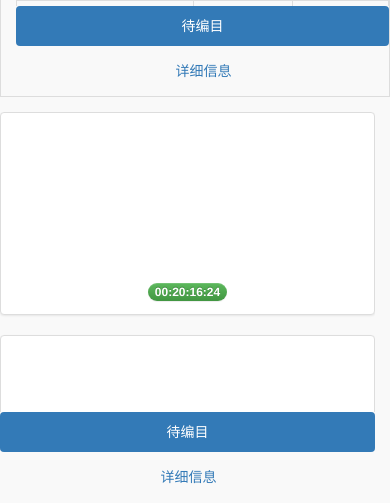
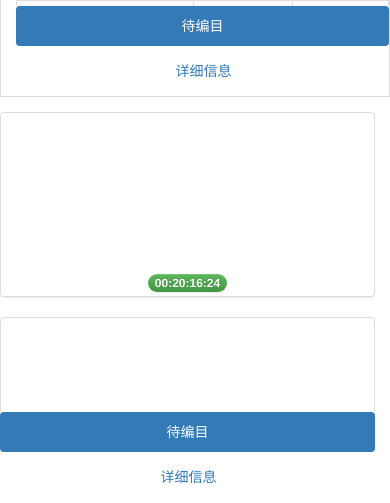
Before and after one commit to wangboc/Catalog, a Django app: template QuickCatalog/templates/QuickCatalog/index.html in a window 390 px wide; the page is wider, and only the part inside the window is pictured. Shown: the part 1478-1981 px from the top of that part. Run offline with Django 3.2, Linux system fonts and the light colour scheme; the template is opened without the code that fills it, so the values that code supplies are empty; some libraries are stand-ins or nearby versions.

Commit message:
实验室数据库修改

```diff
--- a/QuickCatalog/static/QuickCatalog/CSS/page.css
+++ b/QuickCatalog/static/QuickCatalog/CSS/page.css
@@ -35,9 +35,7 @@
     padding-bottom: 0;
 }
 
-body {
-    background-color: #f9f9f9;
-}
+
 
 .progress {
     margin-top: auto;
--- a/QuickCatalog/templates/QuickCatalog/index.html
+++ b/QuickCatalog/templates/QuickCatalog/index.html
@@ -83,8 +83,8 @@
         <div class="col-md-5">
 
             <video id="player" controls preload="auto" class="video-js vjs-default-skin" width="470" height="320">
-                <source src="http://localhost/1.mp4" type="video/mp4">
-                <source src="http://vjs.zencdn.net/v/oceans.webm" type="video/webm">
+                {#                <source src="http://localhost/1.mp4" type="video/mp4">#}
+                <source src="http://vjs.zencdn.net/v/oceans.mp4" type="video/webm">
             </video>
 
 
@@ -608,7 +608,7 @@
             <div class="tab-content">
                 <div class="tab-pane active pre-scrollable" id="OnCatalogTab">
                     <!-- 待编目节目汇总 -->
-                    <table class="table table-bordered table-striped table-condensed">
+                    <table class="table table-bordered  table-hover table-striped  table-condensed">
                         <thead>
                         <tr class="success">
                             <th><label class="form-control-static">节目名称</label></th>
@@ -879,7 +879,7 @@
                         <div class="col-sm-6 col-md-4">
                             <div class="thumbnail">
                                 <canvas width="150" height="150" id="keyframe"></canvas>
-                                <div class="caption">
+                                <div>
                                     <span class="badge btn-success">00:20:16:24</span>
                                 </div>
                             </div>
@@ -887,15 +887,7 @@
                         <div class="col-sm-6 col-md-4">
                             <div class="thumbnail">
                                 <canvas width="150" height="150" id="keyframe"></canvas>
-                                <div class="caption">
-                                    <span class="badge btn-success">00:20:16:24</span>
-                                </div>
-                            </div>
-                        </div>
-                        <div class="col-sm-6 col-md-4">
-                            <div class="thumbnail">
-                                <canvas width="150" height="150" id="keyframe2"></canvas>
-                                <div class="caption">
+                                <div>
                                     <span class="badge btn-success">00:20:16:24</span>
                                 </div>
                             </div>
@@ -903,7 +895,7 @@
                         <div class="col-sm-6 col-md-4">
                             <div class="thumbnail">
                                 <canvas width="150" height="150" id="keyframe"></canvas>
-                                <div class="caption">
+                                <div>
                                     <span class="badge btn-success">00:20:16:24</span>
                                 </div>
                             </div>
@@ -911,7 +903,7 @@
                         <div class="col-sm-6 col-md-4">
                             <div class="thumbnail">
                                 <canvas width="150" height="150" id="keyframe"></canvas>
-                                <div class="caption">
+                                <div>
                                     <span class="badge btn-success">00:20:16:24</span>
                                 </div>
                             </div>
@@ -919,7 +911,15 @@
                         <div class="col-sm-6 col-md-4">
                             <div class="thumbnail">
                                 <canvas width="150" height="150" id="keyframe"></canvas>
-                                <div class="caption">
+                                <div>
+                                    <span class="badge btn-success">00:20:16:24</span>
+                                </div>
+                            </div>
+                        </div>
+                        <div class="col-sm-6 col-md-4">
+                            <div class="thumbnail">
+                                <canvas width="150" height="150" id="keyframe"></canvas>
+                                <div>
                                     <span class="badge btn-success">00:20:16:24</span>
                                 </div>
                             </div>
```
Also changed, not shown: Catalog/settings.py (+17 -17 lines).
